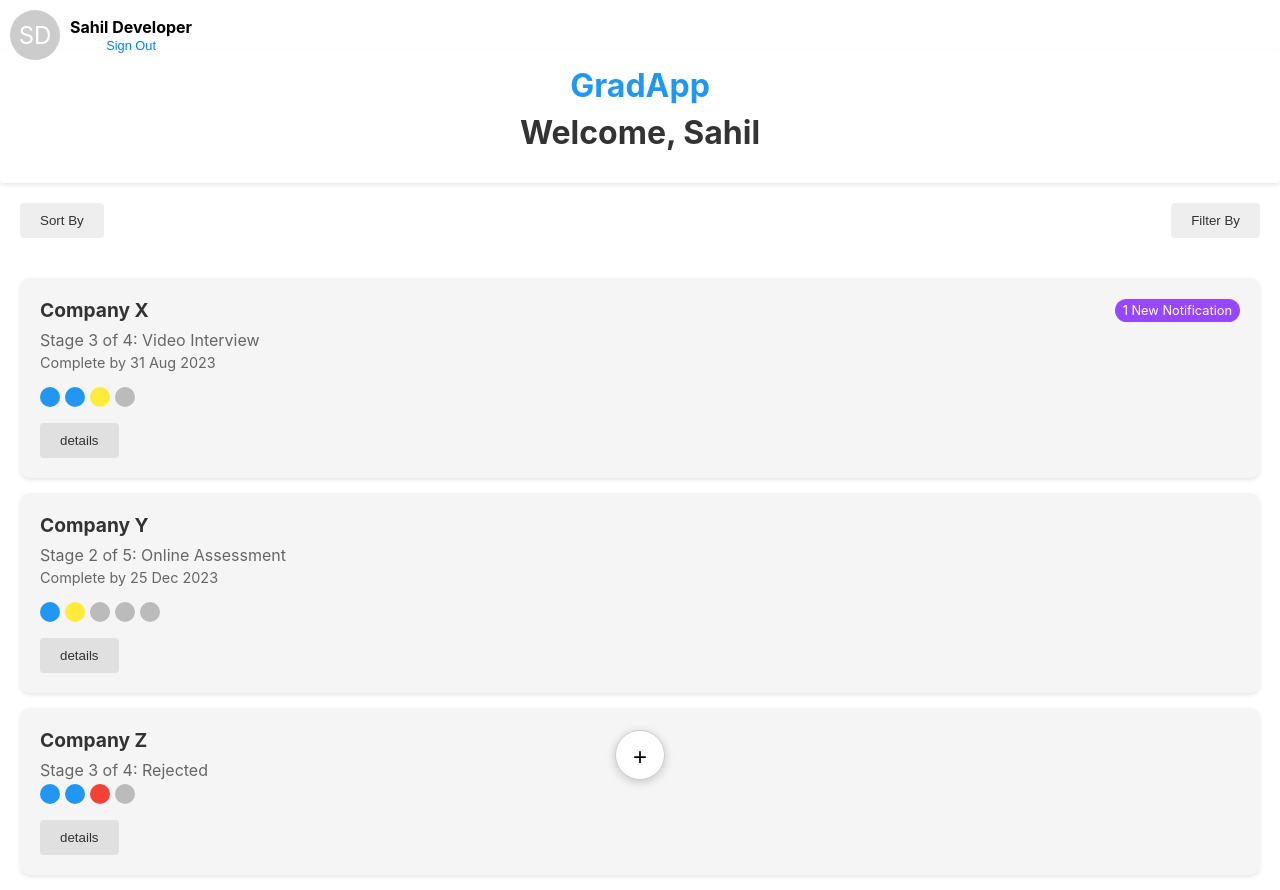
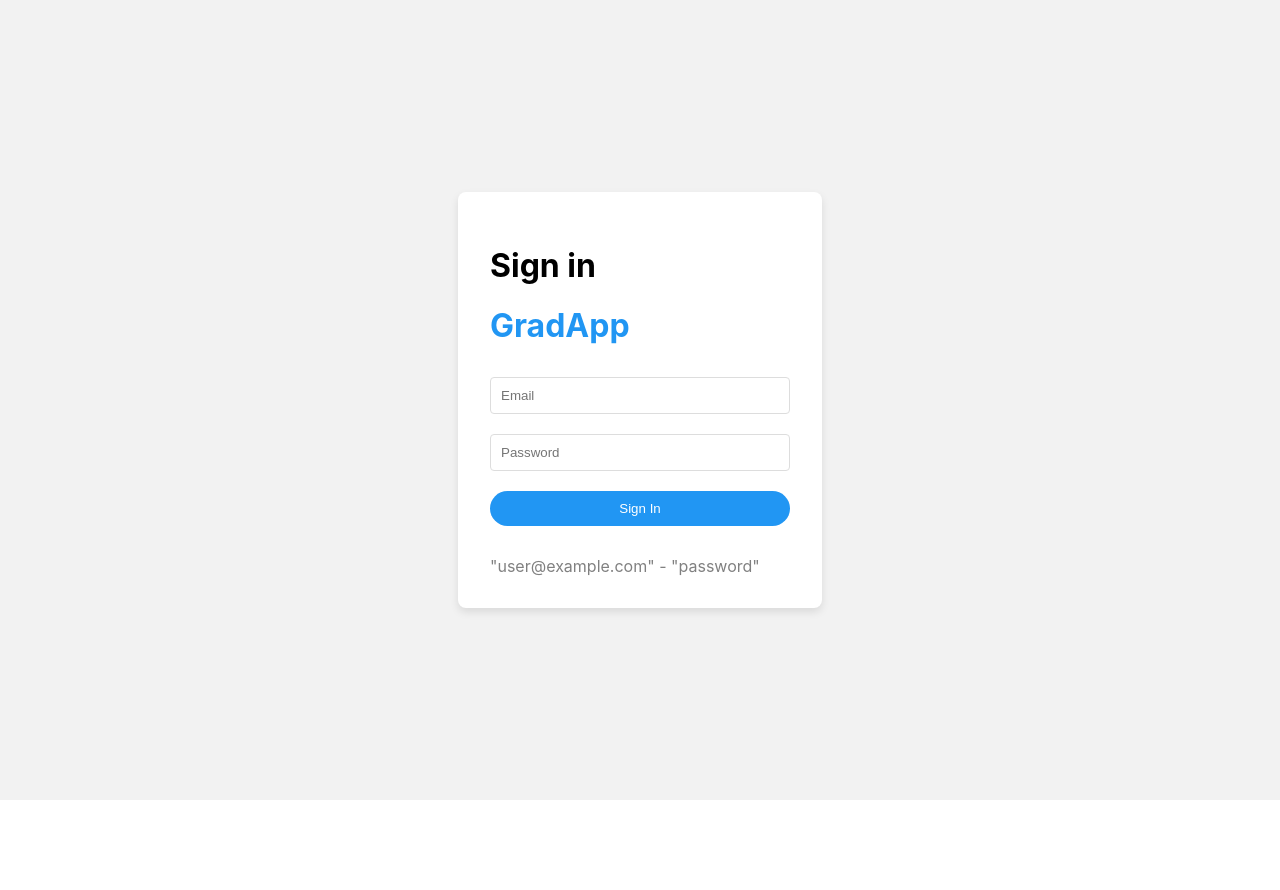
Before and after one commit to CodeBear117/GradApp, a React (Create React App) app: page / in a window 1280 px wide. After the commit the page ends 800 px from the top, so only its background shows below. Built offline with nearby package versions, Linux system fonts and the light colour scheme.

Commit message:
added sign in functionality

```diff
--- a/src/App.js
+++ b/src/App.js
@@ -1,4 +1,4 @@
-import React from 'react';
+import React, { useState } from 'react';
 import styles from './App.css';
 import WelcomeBanner from './components/WelcomeBanner';
 import SortFilterBar from './components/SortFilterBar';
@@ -6,29 +6,26 @@ import { BrowserRouter as Router, Routes, Route, useLocation } from 'react-route
 import CompanyPage from './components/CompanyPage';
 import ApplicationList from './components/ApplicationList';
 import UserProfile from './components/UserProfile';
+import SignIn from './components/SigninPage';
 //import ApplicationList from './components/ApplicationList/ApplicationList';
 //import BottomNavigation from './components/BottomNavigation';
 
-function MainContent( { firstName } ) {
+function MainContent( { user, onSignOut } ) {
   const location = useLocation();
 
   // Check if the current path is not the company page
   const showHeaderAndFilter = !location.pathname.startsWith("/company/");
 
-  const user = { // needs to come from a Database
-    firstName: 'Sahil',
-    lastName: 'Developer',
-    profilePicture: '', // This could be a path to an image or left empty for initials
-  };
-
-  const handleSignOut = () => {
-    // Implement sign-out logic
-  };
+  //const user = { // needs to come from a Database
+  //  firstName: 'Sahil',
+  //  lastName: 'Developer',
+  //  profilePicture: '', // This could be a path to an image or left empty for initials
+  //};
   return (
     <>
       {showHeaderAndFilter && (
         <div>
-          <UserProfile user={user} onSignOut={handleSignOut} />
+          <UserProfile user={user} onSignOut={onSignOut} />
           <WelcomeBanner firstName={user.firstName} />
           <SortFilterBar />
         </div>
@@ -42,10 +39,24 @@ function MainContent( { firstName } ) {
 }
 
 function App() {
+  const [user, setUser] = useState(null); // State to track user authentication
+  const handleSignIn = (userData) => {
+    setUser(userData); // Set the user data upon successful sign-in
+  };
+  const handleSignOut = () => {
+    setUser(null); // Clear the user data upon sign-out
+  };
+
   return (
     <Router>
       <div className={styles.App}>
-        <MainContent/>
+      {user ? (
+          // If user is signed in, render the MainContent
+          <MainContent user={user} onSignOut={handleSignOut} />
+        ) : (
+          // If no user is signed in, render the SignIn component
+          <SignIn onSignIn={handleSignIn} />
+        )}
       </div>
     </Router>
   );
--- a/src/components/AddApplicationForm.js
+++ b/src/components/AddApplicationForm.js
@@ -27,6 +27,7 @@ function AddApplicationForm({ addApplication, closeForm }) {
   return (
     <div className={styles.modalBackground}>
       <div className={styles.modalContainer}>
+        <h1>Add Manually</h1>
         <button className={styles.closeButton} onClick={closeForm}>&times;</button>
         <form onSubmit={handleSubmit}>
             <div className={styles.formField}>
--- /dev/null
+++ b/src/components/AuthSign.js
@@ -0,0 +1,10 @@
+// hardcoded credentials for a mock user to sign into my GradApp
+
+const mockCredentials = {
+    email: "user@example.com",
+    password: "password",
+  };
+
+  export const authenticate = (email, password) => {
+    return email === mockCredentials.email && password === mockCredentials.password;
+  };
--- /dev/null
+++ b/src/components/SigninPage.js
@@ -0,0 +1,45 @@
+import React, { useState } from 'react';
+import { authenticate } from './AuthSign';
+import styles from './styles/SigninPage.module.css';
+
+function SignIn({ onSignIn }) {
+  const [email, setEmail] = useState('');
+  const [password, setPassword] = useState('');
+
+  const handleSignIn = () => {
+    if (authenticate(email, password)) {
+      onSignIn({ firstName: 'John', lastName: 'Doe' }); // Mock user data
+    } else {
+      alert("Invalid credentials");
+    }
+  };
+
+  return (
+    <div className={styles.container}>
+      <div className={styles.card}>
+        <h1 className={styles.title}>Sign in</h1>
+        <h1 className={styles.appTitle}>GradApp</h1>
+        <input
+          type="email"
+          value={email}
+          onChange={(e) => setEmail(e.target.value)}
+          placeholder="Email"
+          className={styles.inputField}
+        />
+        <input
+          type="password"
+          value={password}
+          onChange={(e) => setPassword(e.target.value)}
+          placeholder="Password"
+          className={styles.inputField}
+        />
+        <button onClick={handleSignIn} className={styles.button}>Sign In</button>
+        <div className={styles.mockCredentials}>
+          "user@example.com" - "password"
+        </div>
+      </div>
+    </div>
+  );
+}
+
+export default SignIn;
--- a/src/components/UserProfile.js
+++ b/src/components/UserProfile.js
@@ -1,5 +1,5 @@
 import React from 'react';
-import styles from './styles/UserProfile.module.css'; // Make sure to create this module
+import styles from './styles/UserProfile.module.css';
 
 function UserProfile({ user, onSignOut }) {
   const { firstName, lastName, profilePicture } = user;
--- /dev/null
+++ b/src/components/styles/SigninPage.module.css
@@ -0,0 +1,50 @@
+.container {
+    display: flex;
+    justify-content: center;
+    align-items: center;
+    height: 100vh; /* Full viewport height */
+    background-color: #f2f2f2; /* Light grey background */
+    background-image: url();
+  }
+
+  .card {
+    background: white;
+    padding: 2rem;
+    border-radius: 8px;
+    box-shadow: 0 4px 8px rgba(0, 0, 0, 0.1);
+    width: 300px; /* Fixed width */
+  }
+
+  .appTitle {
+    color: #2196F3;
+  }
+
+  .inputField {
+    width: 100%;
+    padding: 10px;
+    margin: 10px 0;
+    border-radius: 4px;
+    border: 1px solid #ddd; /* Light grey border */
+    box-sizing: border-box;
+  }
+
+  .button {
+    width: 100%;
+    padding: 10px;
+    margin-top: 10px;
+    background-color: #2196F3; /* Blue background */
+    color: white;
+    border: none;
+    border-radius: 20px;
+    cursor: pointer;
+  }
+
+  .button:hover {
+    background-color: #9747FF; /* Darker blue on hover */
+  }
+
+  .mockCredentials {
+    padding-top: 30px;
+    color: grey;
+    font-size: 10;
+  }
```
